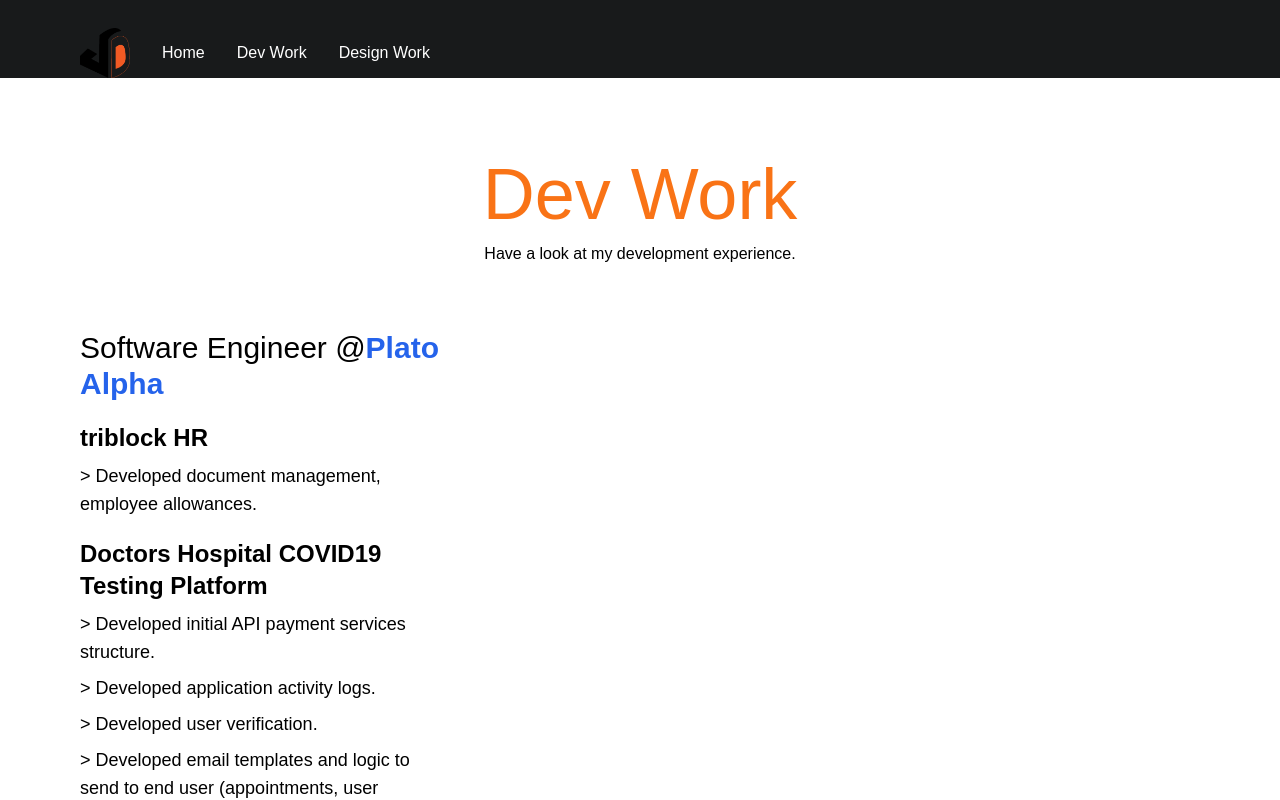
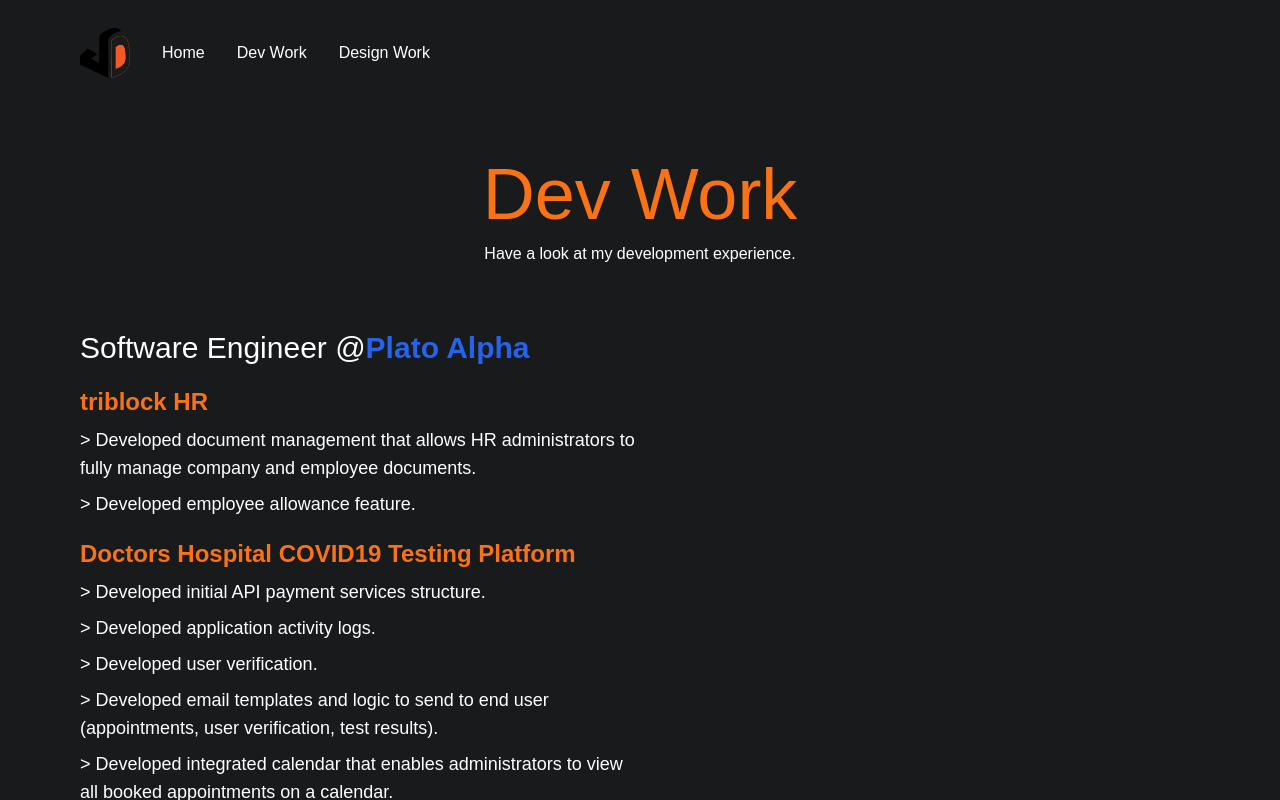
Before and after one commit to javanocollins/nextjs-portfolio, a Next.js app: page /dev-work in a window 1280 px wide. Shown: the top 800 px of the page. Built offline with nearby package versions, Linux system fonts and the light colour scheme.

Commit message:
update: general commits

```diff
--- a/components/Button/Button.jsx
+++ b/components/Button/Button.jsx
@@ -14,7 +14,7 @@ const Button = ({ link, title, activeColor }) => {
     return (
         <Link href={`${link}`}>
             <ButtonStyle
-                className={`bg-gray-100 p-4 text-sm`}
+                className={`bg-gray-700 p-4 text-sm text-white`}
                 hoverColor={activeColor}
             >
                 {title}
--- a/pages/dev-work/index.js
+++ b/pages/dev-work/index.js
@@ -7,7 +7,7 @@ import styles from "../../styles/Home.module.css";
 const Index = () => {
     const { view, setView } = useState(0);
     return (
-        <div className={styles.container}>
+        <div className={`${styles.container} bg-bgColor`}>
             <Head>
                 <title>Javano Collins | Dev Work</title>
                 <meta
@@ -16,12 +16,14 @@ const Index = () => {
                 />
                 <link rel="icon" href="/favicon.png" />
             </Head>
-            <header className="px-20 mt-20 mb-16 text-center">
-                <h1 className="text-7xl mb-3 text-orange-500 ">Dev Work</h1>
-                <p>Have a look at my development experience.</p>
+            <header className="px-20 pt-20 mb-16 text-center">
+                <h1 className="text-7xl mb-3 text-orange-500">Dev Work</h1>
+                <p className="text-white">
+                    Have a look at my development experience.
+                </p>
             </header>
             <main className="px-20 pb-20">
-                <div className="flex flex-col justify-center w-1/3">
+                <div className="flex flex-col justify-center w-1/2 text-white">
                     <h2 className="text-3xl mb-5">
                         Software Engineer @
                         <a
@@ -35,20 +37,22 @@ const Index = () => {
                     <div>
                         <div className="mb-5">
                             <a
-                                className="font-bold text-2xl"
+                                className="font-bold text-2xl text-orange-500"
                                 href="https://www.triblockhr.com/"
                                 target="_blank"
                             >
                                 triblock HR
                             </a>
                             <p className="text-lg mt-2">
-                                > Developed document management, employee
-                                allowances.
+                                > Developed document management that allows HR administrators to fully manage company and employee documents.
+                            </p>
+                            <p className="text-lg mt-2">
+                                > Developed employee allowance feature.
                             </p>
                         </div>
                         <div className="mb-5">
                             <a
-                                className="font-bold text-2xl"
+                                className="font-bold text-2xl text-orange-500"
                                 href="https://covidtesting.doctorshosp.com/login"
                                 target="_blank"
                             >
@@ -65,7 +69,15 @@ const Index = () => {
                                 > Developed user verification.
                             </p>
                             <p className="text-lg mt-2">
-                                > Developed email templates and logic to send to end user (appointments, user verification, test results).
+                                > Developed email templates and logic to send to
+                                end user (appointments, user verification, test
+                                results).
+                            </p>
+                            <p className="text-lg mt-2">
+                                > Developed integrated calendar that enables administrators to view all booked appointments on a calendar.
+                            </p>
+                            <p className="text-lg mt-2">
+                                > Developed UI error handling using Yup validations.
                             </p>
                         </div>
                     </div>
--- a/pages/index.js
+++ b/pages/index.js
@@ -40,10 +40,10 @@ export default function Home() {
                 <link rel="icon" href="/favicon.png" />
             </Head>
             <header
-                className={`${styles.HomePageHeader} flex flex-col px-20 items-start justify-center container mx-auto`}
+                className={`${styles.HomePageHeader} bg-bgColor flex flex-col px-20 items-start justify-center container mx-auto`}
             >
                 <div className="flex text-7xl font-medium mb-1 flex-wrap">
-                    <h1 className="">I am Javano Collins.&nbsp;</h1>
+                    <h1 className="text-white">I am Javano Collins.&nbsp;</h1>
                     <div className={`${styles.TypeWriter}`}>
                         <Typewriter
                             onInit={(typewriter) => {
@@ -68,7 +68,7 @@ export default function Home() {
                     </div>
                 </div>
 
-                <p className="mb-3">I specialize in Web Development.</p>
+                <p className="mb-3 text-white">I specialize in Web Development.</p>
 
                 <Button
                     link="/dev-work"
```
